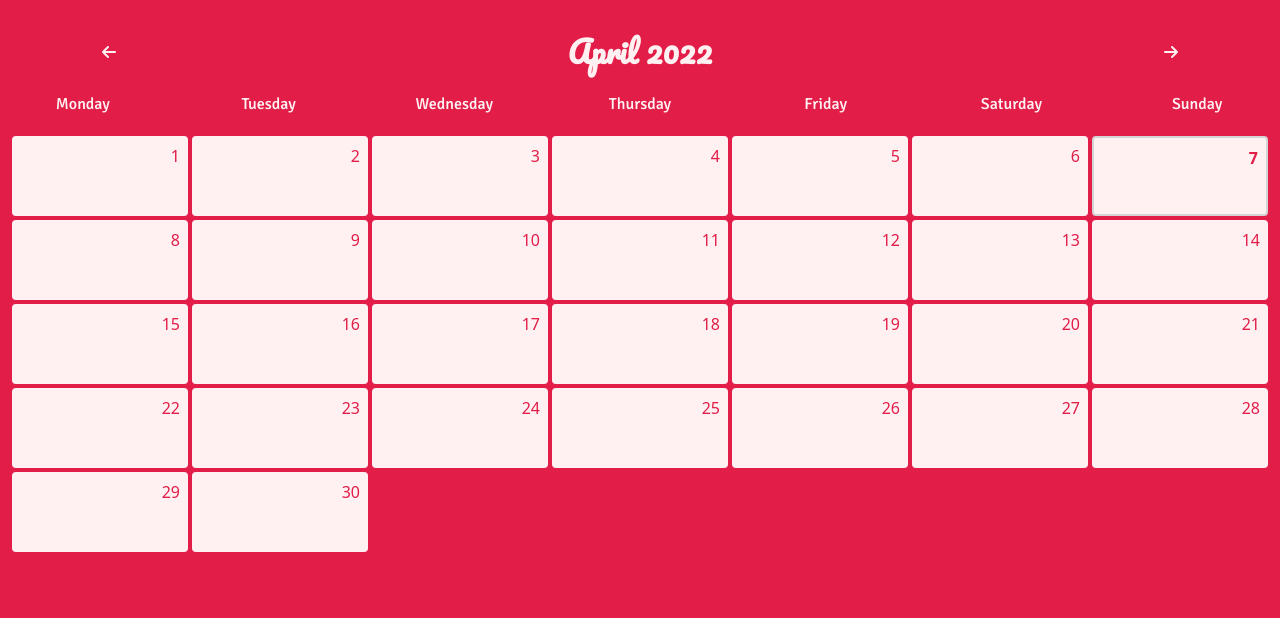
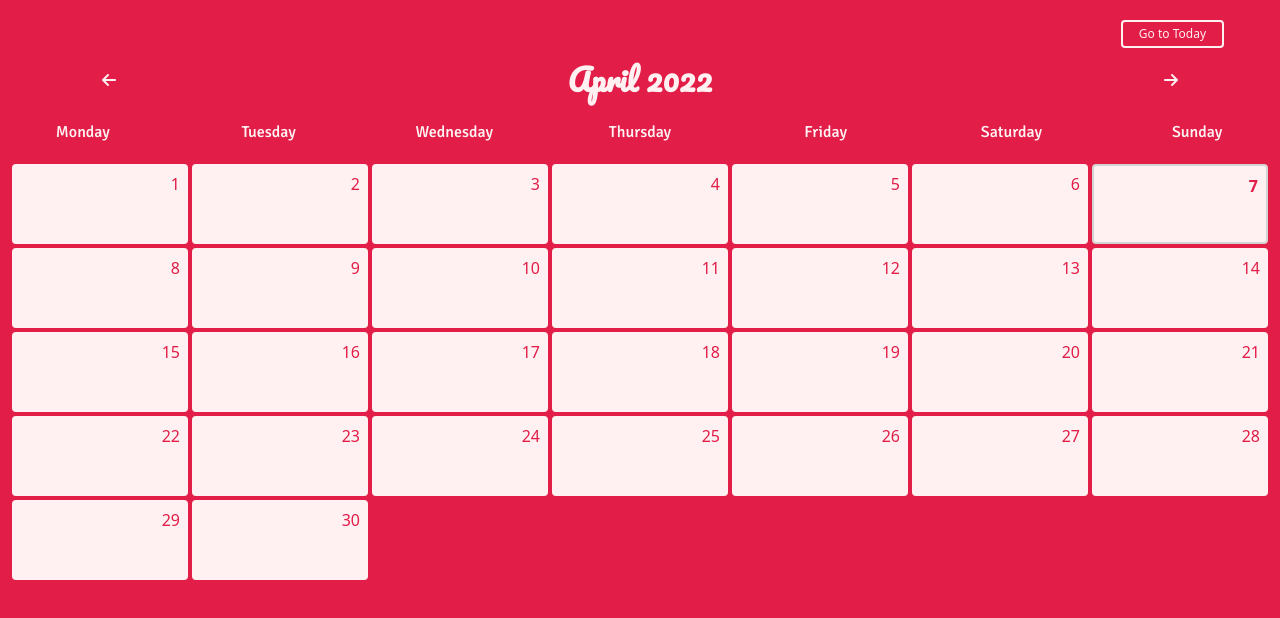
Before and after one commit to javisastre/calendar-vue, a Vue app: page / in a window 1280 px wide. Shown: the top 618 px of the page. Built offline with nearby package versions, Linux system fonts and the light colour scheme.

Commit message:
go to today button

```diff
--- a/src/components/Calendar.vue
+++ b/src/components/Calendar.vue
@@ -1,5 +1,13 @@
 <template>
   <div class="container mx-auto h-screen bg-rose-600 pt-5">
+    <div class="flex justify-end px-14">
+      <button
+        @click="setToday"
+        class="text-rose-50 border-2 border-rose-50 px-4 py-1 rounded text-xs"
+      >
+        Go to Today
+      </button>
+    </div>
     <div class="flex justify-around items-center text-rose-50 h-16">
       <button @click="prevMonth"><i class="fa-solid fa-arrow-left"></i></button>
       <h2 class="w-1/2 text-center font-bold text-3xl font-swash">
@@ -90,6 +98,10 @@ export default {
         d.getFullYear() === now.getFullYear()
       );
     },
+    setToday() {
+      this.month = new Date().getMonth();
+      this.year = new Date().getFullYear();
+    },
   },
   computed: {
     days() {
```
